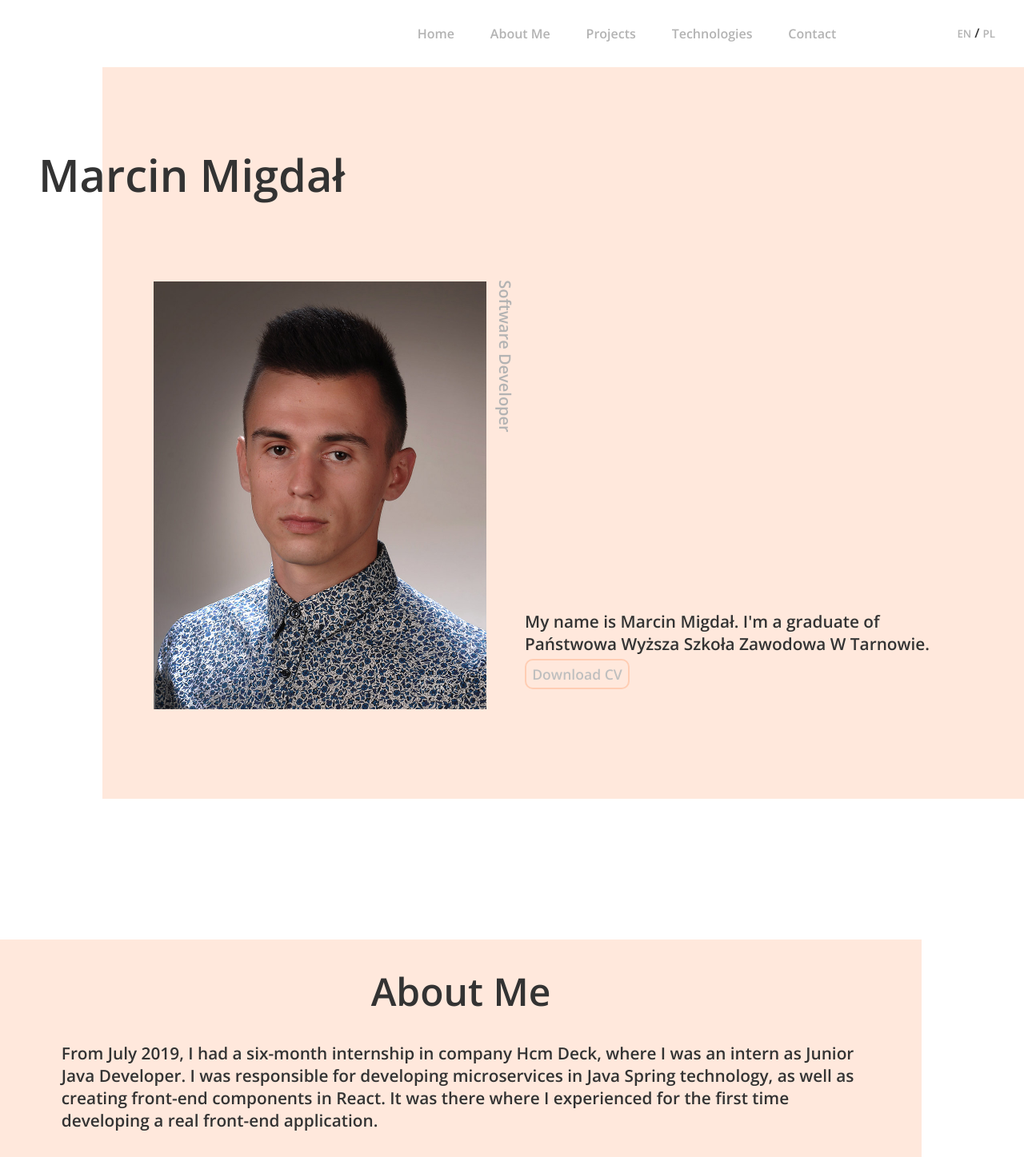
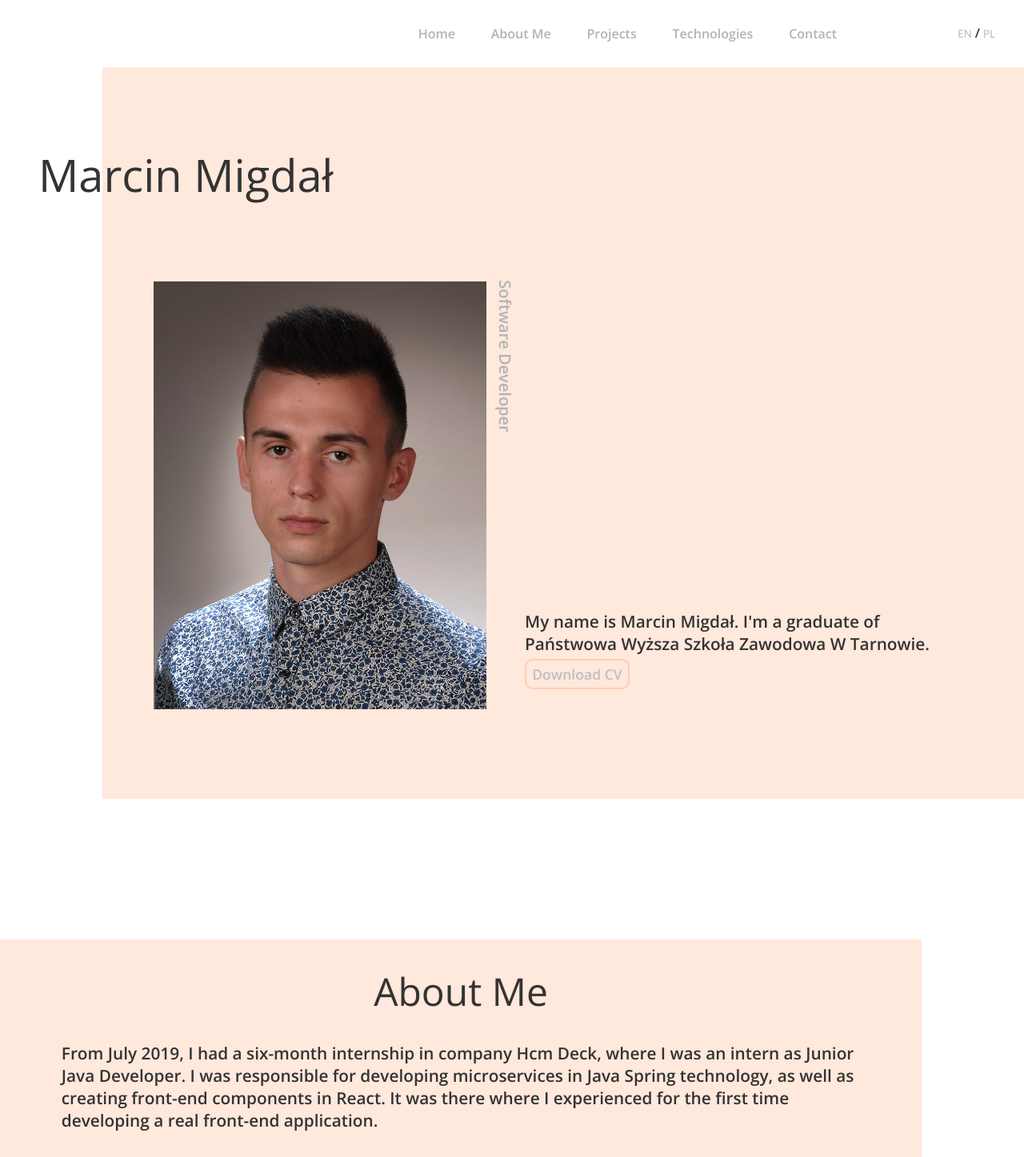
Before and after one commit to Marcin-Migdal/Portfolio, a React (Create React App) app: page / in a window 1280 px wide. Shown: the top 1447 px of the page at 80% size. Built offline with nearby package versions, Linux system fonts and the light colour scheme.

Commit message:
font weight change

```diff
--- a/src/App.css
+++ b/src/App.css
@@ -46,6 +46,7 @@ body {
   width: 100%;
   text-align: center;
   font-size: 2.25rem;
+  font-weight: 500;
 }
 
 .button {
--- a/src/components/Home/Home.module.css
+++ b/src/components/Home/Home.module.css
@@ -20,6 +20,7 @@
   width: 40vw;
   font-size: 2.5rem;
   margin-left: -1rem;
+  font-weight: 500;
 }
 
 .imageText {
--- a/src/components/NavBar/NavBar.module.css
+++ b/src/components/NavBar/NavBar.module.css
@@ -115,6 +115,7 @@
   }
   .lngButton {
     cursor: pointer;
+    font-weight: 500;
   }
 }
 
```
